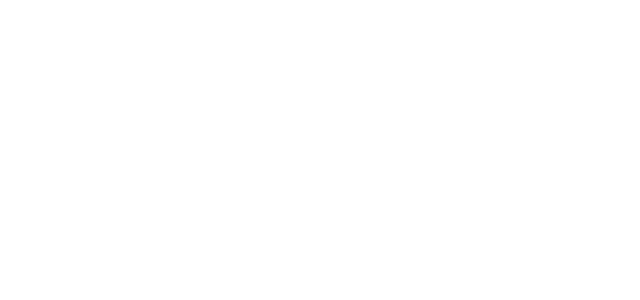
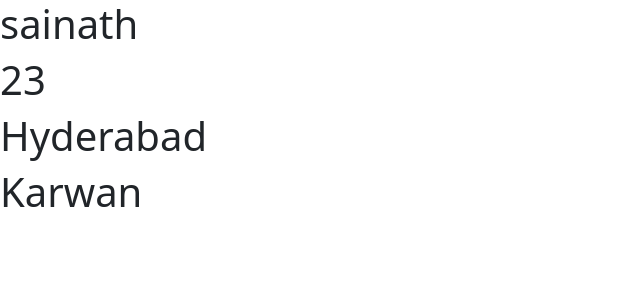
Before and after one commit to sainath-07/reactClasses, a React (Create React App) app: page / in a window 1280 px wide. Shown: the top 300 px of the page, without its empty margins (0-640 px from the left). Built offline with nearby package versions, Linux system fonts and the light colour scheme.

Commit message:
prop_destructing

```diff
--- a/src/App.js
+++ b/src/App.js
@@ -1,16 +1,21 @@
-import EventHandler from "./ReactCourse/Eventhandling/Eventhadler"
-import Statehook from "./ReactCourse/StateHook/statehook"
-import Demo from "./ReactCourse/state/stateusingtheeventhandlers"
-import Statehookarray from "./ReactCourse/StateHook/statehookarray"
-import Ifelse from "./ReactCourse/IF ELSE/ifelse"
+
+import Propcomponent from "./ReactCourse/Propdestructing/prop"
 
 
 
 
 const Ui = () => {
 
+  let object={
+    name : "sainath",
+    age : 23,
+    address   : "Karwan",
+    state : "Hyderabad",
+    profession : null
+  }
+
  return(
-   <Ifelse/>
+   <Propcomponent {...object} />
   )
 }
 
--- /dev/null
+++ b/src/ReactCourse/Propdestructing/prop.jsx
@@ -0,0 +1,13 @@
+const Propcomponent=({name,age,state,address,profession})=>{
+        return(
+            <>
+            <h1>{name}</h1>
+            <h1>{age}</h1>
+            <h1>{state}</h1>
+            <h1>{address}</h1>
+            <h1>{profession}</h1>
+            </>
+        )
+}
+
+export default Propcomponent
```
